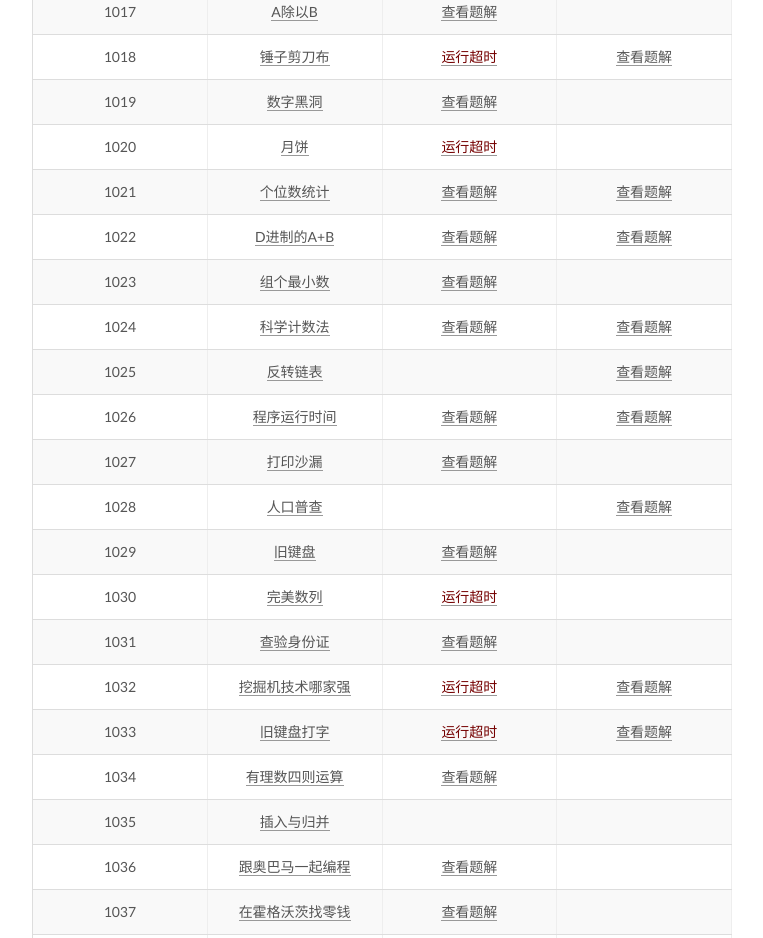
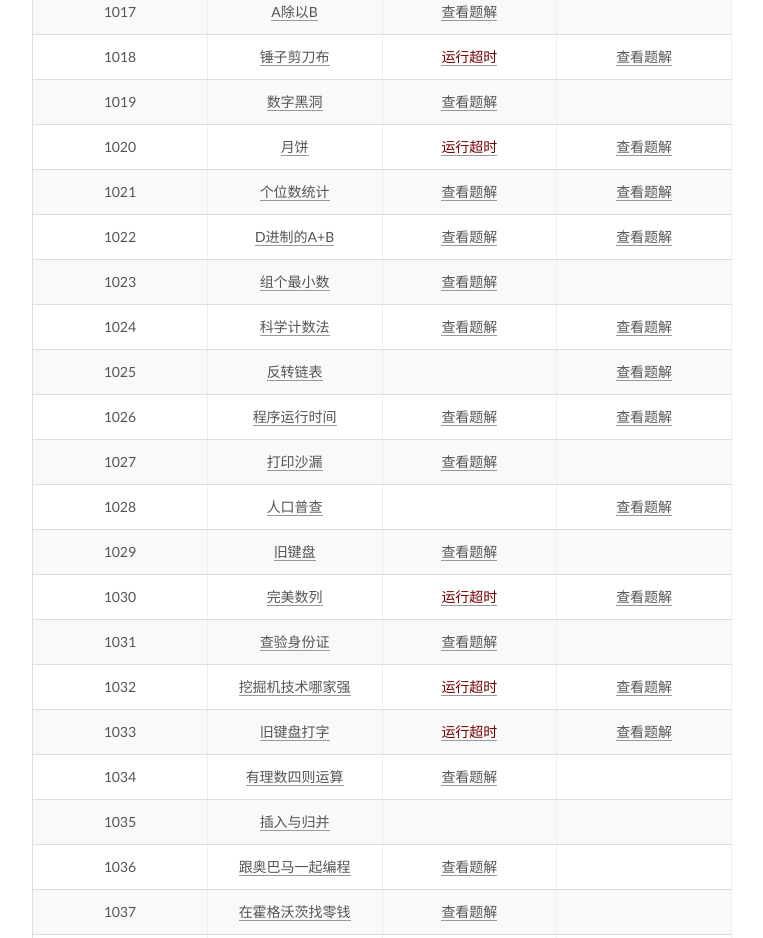
Before and after one commit to lwxwl/lwxwl.github.io, a plain HTML site: page 2017/05/16/PAT (Basic Level) Practise/index.html in a window 1280 px wide. Shown: the part 2100-3038 px from the top of the page, without its empty margins (98-861 px from the left). Drawn offline with Linux system fonts and the light colour scheme.

Commit message:
Site updated: 2017-05-22 00:24:13

```diff
--- a/2017/05/16/PAT (Basic Level) Practise/index.html
+++ b/2017/05/16/PAT (Basic Level) Practise/index.html
@@ -97,7 +97,7 @@
 <meta property="og:url" content="https://lwxwl.github.io/2017/05/16/PAT (Basic Level) Practise/index.html">
 <meta property="og:site_name" content="lwxwl&#39;s blog">
 <meta property="og:description" content="以下标题均来自本篇博客的视角₍₍(´ ▿` ∗)⁾⁾ ☞ 我是谁？以下是目前为止我做出来的PAT乙级真题及训练集中的题目，优先使用Java（我的老本行233，虽然老是超时(ಗ ‸ ಗ )…但我还是爱它的(♡´ ˘ `♡)～），如果用Java一直超时的话或者是顺手的话也会用C或者是C++，所以每一种解法都并不是很全。 ☞ 我要干什么？由于本人只是一只小菜鸟，对于各种经典算法也知之甚少，《算法》（第四">
-<meta property="og:updated_time" content="2017-05-20T15:45:17.000Z">
+<meta property="og:updated_time" content="2017-05-21T16:23:31.000Z">
 <meta name="twitter:card" content="summary">
 <meta name="twitter:title" content="PAT (Basic Level) Practise">
 <meta name="twitter:description" content="以下标题均来自本篇博客的视角₍₍(´ ▿` ∗)⁾⁾ ☞ 我是谁？以下是目前为止我做出来的PAT乙级真题及训练集中的题目，优先使用Java（我的老本行233，虽然老是超时(ಗ ‸ ಗ )…但我还是爱它的(♡´ ˘ `♡)～），如果用Java一直超时的话或者是顺手的话也会用C或者是C++，所以每一种解法都并不是很全。 ☞ 我要干什么？由于本人只是一只小菜鸟，对于各种经典算法也知之甚少，《算法》（第四">
@@ -464,7 +464,7 @@
 <td style="text-align:center">1020</td>
 <td style="text-align:center"><a href="https://www.patest.cn/contests/pat-b-practise/1020" target="_blank" rel="external">月饼</a></td>
 <td style="text-align:center"><a href="https://github.com/lwxwl/PAT/blob/master/Java/src/basicLevel1020.java" target="_blank" rel="external"><font color="#750000">运行超时</font></a></td>
-<td style="text-align:center"></td>
+<td style="text-align:center"><a href="http://github.com/lwxwl/PAT/blob/master/C(C%2B%2B)/1020.cpp" target="_blank" rel="external">查看题解</a></td>
 </tr>
 <tr>
 <td style="text-align:center">1021</td>
@@ -524,7 +524,7 @@
 <td style="text-align:center">1030</td>
 <td style="text-align:center"><a href="https://www.patest.cn/contests/pat-b-practise/1030" target="_blank" rel="external">完美数列</a></td>
 <td style="text-align:center"><a href="https://github.com/lwxwl/PAT/blob/master/Java/src/basicLevel1030.java" target="_blank" rel="external"><font color="#750000">运行超时</font></a></td>
-<td style="text-align:center"></td>
+<td style="text-align:center"><a href="http://github.com/lwxwl/PAT/blob/master/C(C%2B%2B)/1030.cpp" target="_blank" rel="external">查看题解</a></td>
 </tr>
 <tr>
 <td style="text-align:center">1031</td>
--- a/css/main.css
+++ b/css/main.css
@@ -1695,7 +1695,7 @@ pre .javascript .function {
   width: 4px;
   height: 4px;
   border-radius: 50%;
-  background: #f4aa34;
+  background: #b5b475;
 }
 .links-of-blogroll {
   font-size: 13px;
```
